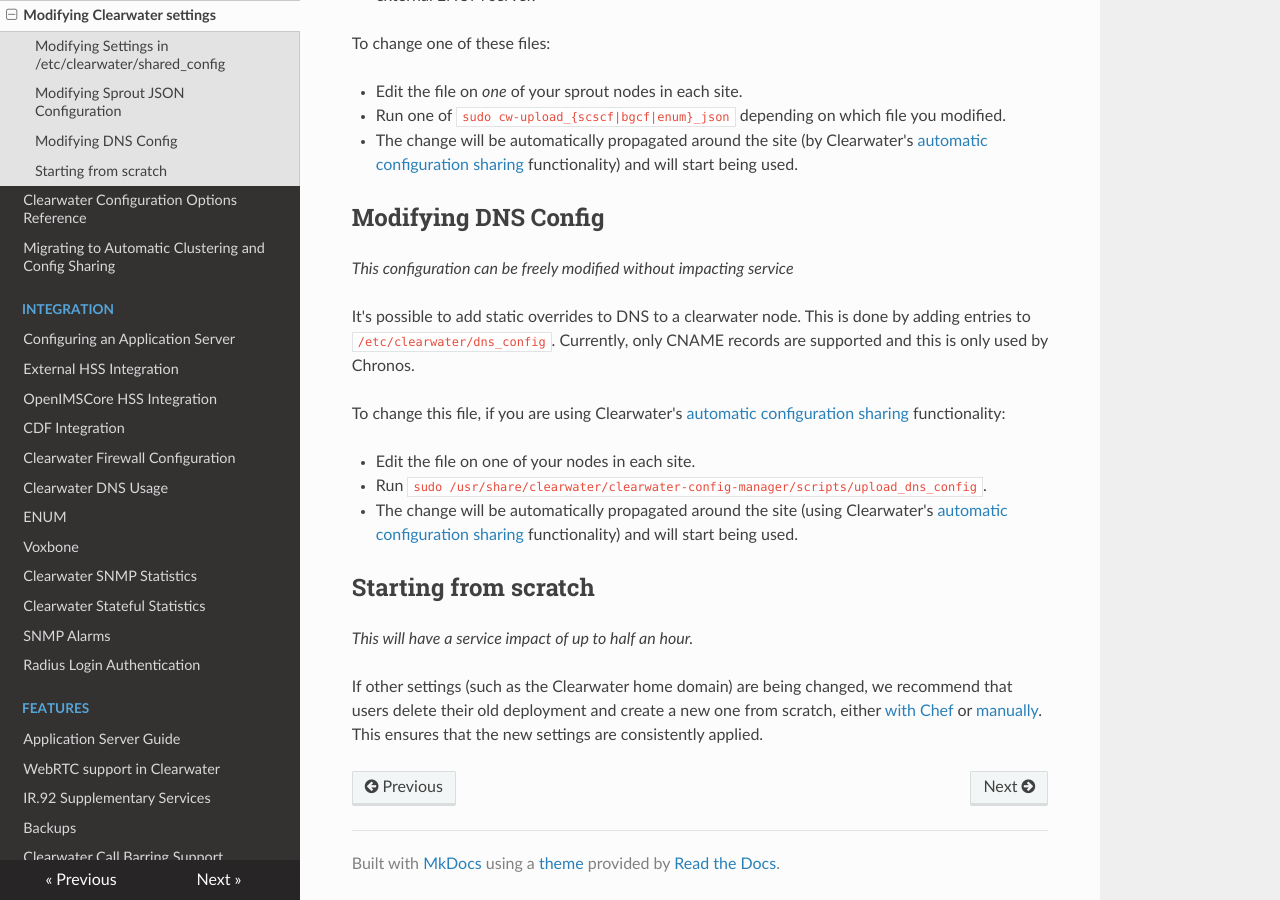
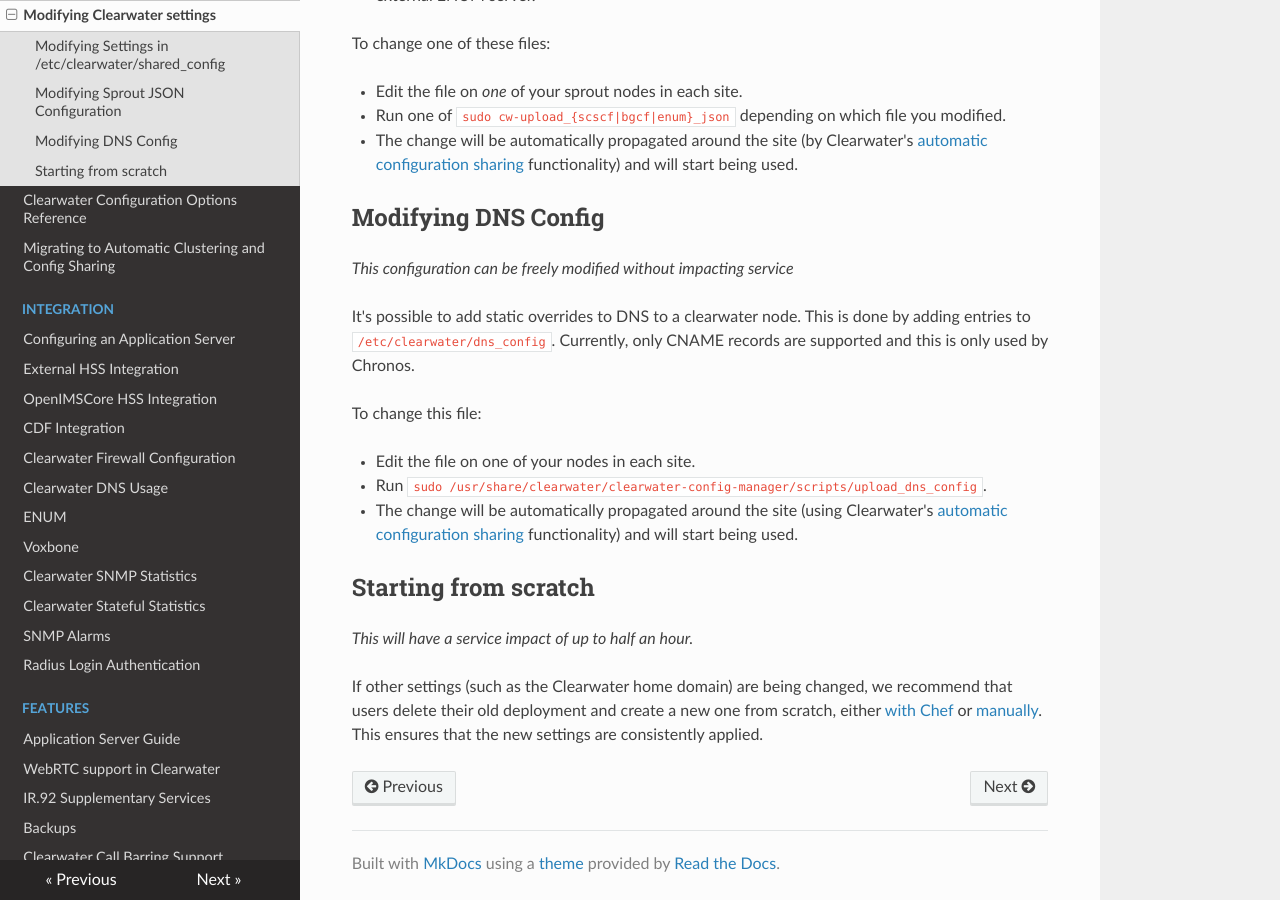
Before and after one commit to Metaswitch/clearwater-readthedocs, an MkDocs documentation site: the page built from docs/Modifying_Clearwater_settings.md, in a window 1280 px wide and 900 px high, scrolled down 1044 px. Built offline with MkDocs 1.6.1, drawn with Linux system fonts in a browser that asks for light colours; nearby versions of some CDN libraries; old or Windows-style settings are respelled for this version of MkDocs.

Commit message:
One more update to Modifying Clearwater Settigns

```diff
--- a/docs/Modifying_Clearwater_settings.md
+++ b/docs/Modifying_Clearwater_settings.md
@@ -36,7 +36,7 @@ To change one of these files:
 
 It's possible to add static overrides to DNS to a clearwater node. This is done by adding entries to `/etc/clearwater/dns_config`. Currently, only CNAME records are supported and this is only used by Chronos.
 
-To change this file, if you are using Clearwater's [automatic configuration sharing](Automatic_Clustering_Config_Sharing) functionality:
+To change this file:
 
 * Edit the file on one of your nodes in each site.
 * Run `sudo /usr/share/clearwater/clearwater-config-manager/scripts/upload_dns_config`.
```
